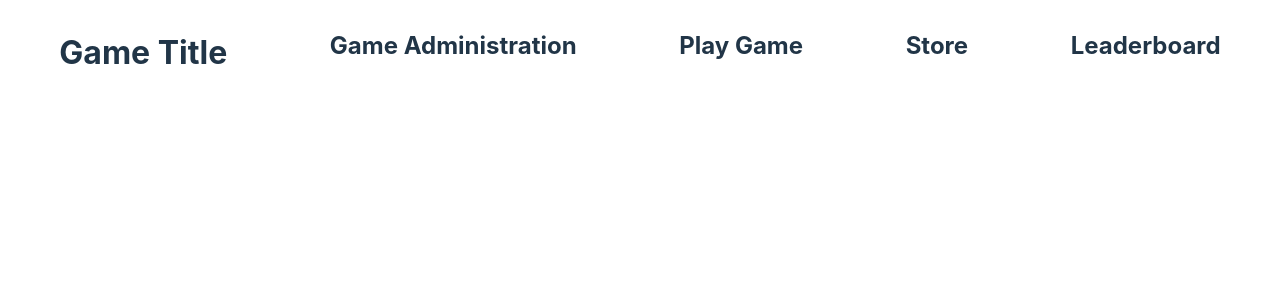
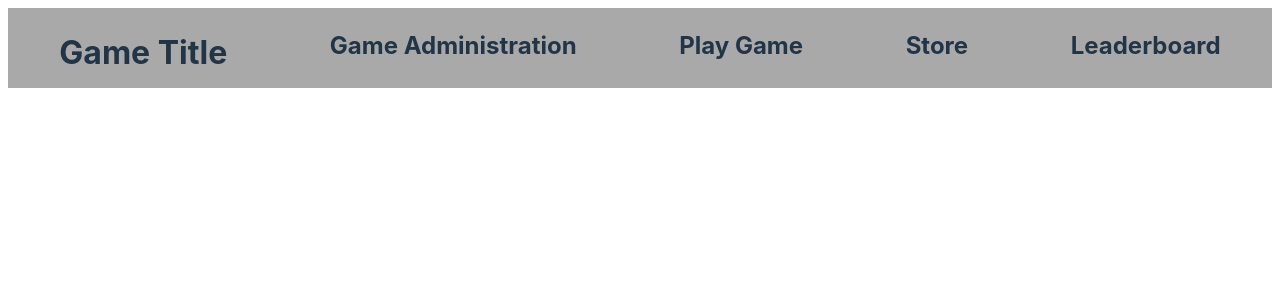
Before and after one commit to OleguerAlmuni/P1_ProjectesWeb1, a Vue app: page / in a window 1280 px wide. Shown: the top 300 px of the page. Built offline with nearby package versions, Linux system fonts and the light colour scheme.

Commit message:
Actualitzat CSS Header

```diff
--- a/src/style.css
+++ b/src/style.css
@@ -18,6 +18,9 @@
     display: flex;
     flex-direction: row;
     justify-content: space-around;
+    width: 100%;
+    height: 80px;
+    background-color: darkgrey;
 }
 
 @media (prefers-color-scheme: light) {
```
